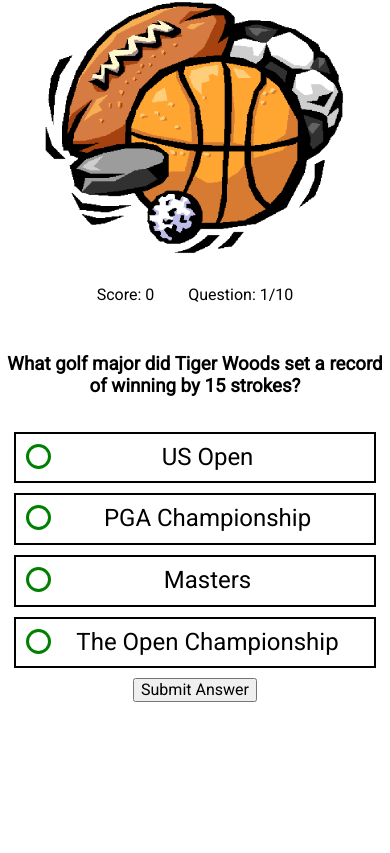
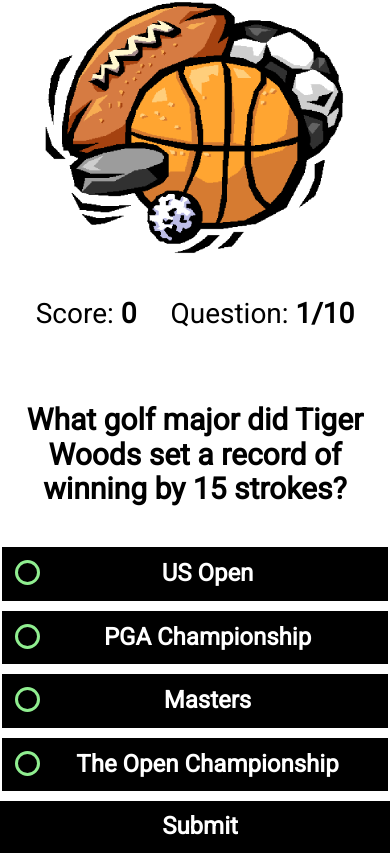
Before and after one commit to ParkerFranzi/quiz-app, a plain HTML site: page index.html in a window 390 px wide. Both pictures are taken after a click on the button "Start Quiz". Shown: the part 80-933 px from the top of the page. Before the commit the page ends 844 px from the top, so only its background shows below. Drawn offline with nearby package versions, Linux system fonts and the light colour scheme.

Commit message:
functionality working, need responsive work

```diff
--- a/index.html
+++ b/index.html
@@ -24,10 +24,10 @@
     <section id="quizSection" class="hidden">
         <div class="container">
             <div id="score" class="questionTracking">
-                <p>Score: 0</p>
+                <p>Score: <b>0</b></p>
             </div>
             <div id="questionsAsked" class="questionTracking">
-                <p>Question: 1/10</p>
+                <p>Question: <b>1/10</b></p>
             </div>
             <form id="questions">
                 <h3>Question</h3>
@@ -50,7 +50,7 @@
                     </label>
                 </fieldset>
                 <div>
-                    <button type="submit">Submit Answer</button>
+                    <button type="submit">Submit</button>
                 </div>
             </form>
         </div>
@@ -62,7 +62,7 @@
                 <button type="submit">Next Question</button>
             </form>
             <form id="seeResults">
-                <button type="submit">See Results</button>
+                <button type="submit">Results</button>
             </form>
         </div>
     </section>
@@ -70,7 +70,7 @@
         <div class="container">
             <div class="feedback">Congrats you got 8 right</div>
             <form id="playAgain">
-                <button type="submit">Try again?</button>
+                <button type="submit">Play again?</button>
             </form>
         </div>
     </section>
--- a/index.js
+++ b/index.js
@@ -88,8 +88,8 @@ function generateQuestion(qNum) {
             <span>${STORE[qNum].answerPool[3]}</span>
         </label>
     </fieldset>
-        <div>
-            <button type="submit">Submit Answer</button>
+        <div class="buttonSubmit">
+            <button type="submit">Submit</button>
         </div>
     </form>
     `
@@ -102,6 +102,8 @@ function startQuiz() {
         $("#start").toggleClass("hidden");
         score = 0;
         questionNum = 0;
+        computeScore(score);
+        questionsAsked(questionNum);
         generateQuestion(questionNum);
         submitAnswer(questionNum);
     })
@@ -137,7 +139,7 @@ function submitAnswer(qNum) {
         $("#answer").removeClass("hidden");
         let selected = $('input:checked').val();
         console.log(selected);
-        $('input:checked').parent().toggleClass("picked");
+
         if (selected === STORE[qNum].answer) {
             console.log("right answer");
 
@@ -194,7 +196,7 @@ function questionFeedbackRightLast(qNum) {
         <h3>Correct! ${STORE[qNum].answer}</h3>
         <p>${STORE[qNum].answerInfo}</p>
         <form id="seeResults">
-            <button type="submit">See Results</button>
+            <button type="submit">Results</button>
         </form>
     `)
 }
@@ -219,10 +221,10 @@ function questionFeedbackWrongLast(qNum) {
     `)
 }
 function computeScore(num) {
-    $("#score").html(`<p>Score: ${num}</p>`)
+    $("#score").html(`<p>Score: <b>${num}</b></p>`)
 }
 function questionsAsked(qNum) {
-    $("#questionsAsked").html(`<p>Question: ${qNum + 1}/${STORE.length}</p>`)
+    $("#questionsAsked").html(`<p>Question: <b>${qNum + 1}/${STORE.length}</b></p>`)
 }
 function seeResults() {
     $("#seeResults").submit(function(event){
@@ -232,10 +234,12 @@ function seeResults() {
 }
 function finalResult() {
     console.log("finalResult ran");
-    if (score > 8) {
+    $("#finished").removeClass("hidden");
+    $("#answer").addClass("hidden");
+    if ((score / questionNum) >= .8 ) {
         $("#finished").html(`
             <div class="container">
-                <p class="feedback">Congratulations you got ${score} right.</p>
+                <p class="feedback">Congratulations you got <b>${score}</b> right.</p>
                 <form id="playAgain">
                     <button type="submit">Play again?</button>
                 </form>
@@ -245,7 +249,7 @@ function finalResult() {
     else {
         $("#finished").html(`
             <div class="container">
-                <p class="feedback">You got ${score} right.</p>
+                <p class="feedback">You got <b>${score}</b> right.</p>
                 <form id="playAgain">
                     <button type="submit">Play again?</button>
                 </form>
@@ -254,9 +258,7 @@ function finalResult() {
     }
 
 }
-function removeCheck() {
-    $('input[name="answer"]').prop('checked', false);
-}
+
 function handleQuiz() {
     startQuiz();
     nextQuestion();
--- a/main.css
+++ b/main.css
@@ -10,6 +10,12 @@ header img {
     margin: auto;
     display: block;
 }
+h3 {
+    font-size: 30px;
+}
+p {
+    font-size: 28px;
+}
 .container {
     text-align: center;
     max-width: 1200px;
@@ -20,7 +26,7 @@ header img {
     padding: 15px;
 }
 fieldset {
-    padding: none;
+    padding: 0;
     border: none;
 }
 .answerOption {
@@ -30,9 +36,20 @@ fieldset {
     text-align: center;
     padding: 10px;
     cursor: pointer;
-    border: 2px solid;
+    border: 3px solid #000;
     margin-top: 10px;
     font-size: 24px;
+    background-color: #000;
+    color: #fff;
+    font-weight: bold;
+
+}
+.answerOption:focus, .answerOption:hover {
+    background-color: #fff;
+    color: #000;
+}
+.answerOption input:focus {
+    outline: none;
 }
 .hidden {
     display: none !important;
@@ -45,19 +62,39 @@ input[type="radio"] {
     width: 25px;
     height: 25px;
     border-radius: 50%;
-    border: 3px solid green;
+    border: 3px solid #90EE90;
 }
 input[type="radio"]:checked {
-    background-color: green;
+    background-color: #90EE90;
     transition: all .5s;
 }
-#answer {
+#answer, #finished {
     position: absolute;
     display: flex;
     left: 0;
     right: 0;
     top: 0;
     bottom: 0;
-    background-color: rgba(0, 0, 0, .8);
+    background-color: rgba(0, 45, 0, .9);
     color: #fff;
 }
+
+button[type="submit"] {
+    width: 400px;
+    padding: 10px 20px;
+    font-size: 24px;
+    margin-top: 10px;
+    font-weight: bold;
+    color: #fff;
+    border: 2px solid #000;
+    background-color: #000;
+    transition: all .5s;
+    cursor: pointer;
+}
+button[type="submit"]:hover {
+    background-color: #fff;
+    color: #000;
+}
+#nextQuestion button[type="submit"], #finished button[type="submit"] {
+    border-color: #fff;
+}
```
